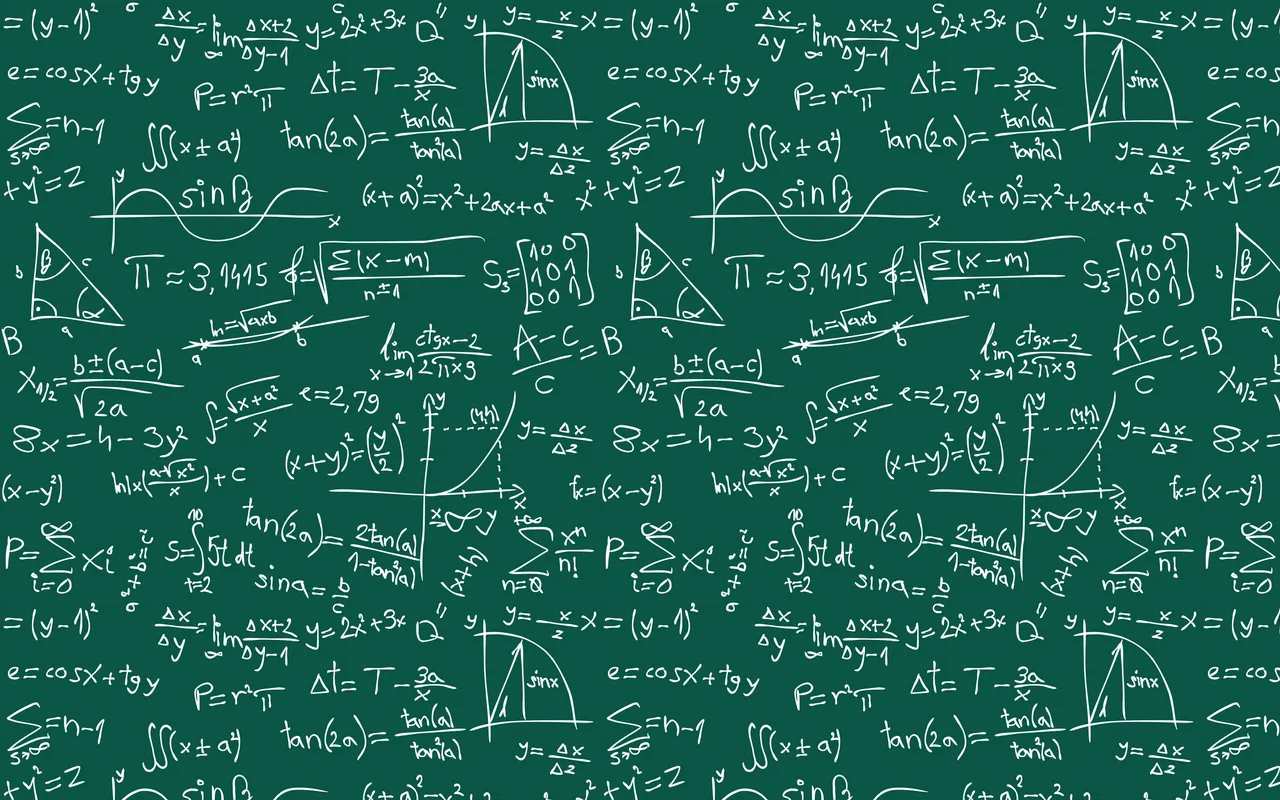
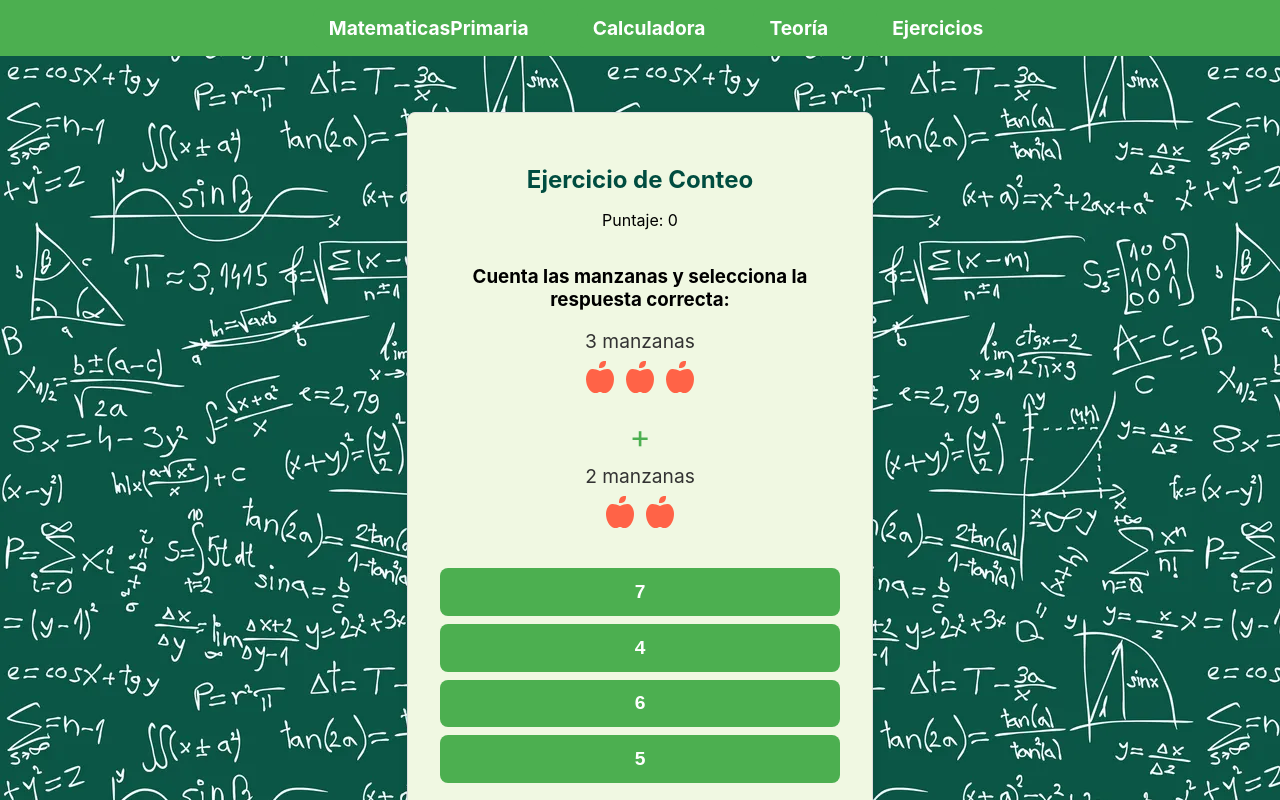
Before and after one commit to FelipeTapiasM/parcial_web, a React (Create React App) app: page /ejercicios in a window 1280 px wide. Before the commit this address had no page. Shown: the top 800 px of the page. Built offline with nearby package versions, Linux system fonts and the light colour scheme.

Commit message:
implemnatacion de apartados
se implemento el apartado de teoria y ejersicios tambien se corrigieron problemas de diseño

```diff
--- a/package.json
+++ b/package.json
@@ -9,6 +9,7 @@
     "paginasumas": "file:",
     "react": "^18.3.1",
     "react-dom": "^18.3.1",
+    "react-icons": "^5.3.0",
     "react-router-dom": "^6.27.0",
     "react-scripts": "5.0.1",
     "web-vitals": "^2.1.4"
--- a/src/App.css
+++ b/src/App.css
@@ -1,261 +1,414 @@
+/* Estilos Generales de la Aplicación */
 .App {
-  text-align: center;
+  display: flex;
+  flex-direction: column;
+  min-height: 100vh; /* Ocupa toda la altura de la ventana */
 }
 
-.App-logo {
-  height: 40vmin;
-  pointer-events: none;
+.App-content {
+  flex: 1; /* Empuja el Footer hacia abajo si el contenido es corto */
 }
 
-@media (prefers-reduced-motion: no-preference) {
-  .App-logo {
-    animation: App-logo-spin infinite 20s linear;
-  }
+/* Espacio entre el Navbar y el contenido */
+.page-content {
+  margin-top: 80px; /* Ajusta este valor según la altura del Navbar */
 }
 
-.App-link {
-  color: #61dafb;
+/* Navbar */
+.navbar {
+  background-color: #4CAF50;
+  padding: 1rem;
+  text-align: center;
+  position: fixed;
+  top: 0;
+  width: 100%;
+  z-index: 1000;
 }
 
-@keyframes App-logo-spin {
-  from {
-    transform: rotate(0deg);
-  }
-  to {
-    transform: rotate(360deg);
-  }
+.navbar ul {
+  list-style-type: none;
+  display: flex;
+  justify-content: center;
+  gap: 2rem;
+  margin: 0;
+  padding: 0;
 }
 
-/* Contenedor principal */
+.navbar li {
+  display: inline;
+}
+
+.navbar a {
+  color: white;
+  font-weight: bold;
+  text-decoration: none;
+  padding: 0.5rem 1rem;
+  border-radius: 8px;
+  transition: background-color 0.3s;
+}
+
+.navbar a:hover {
+  background-color: #388e3c;
+}
+
+/* Contenedor Principal del Título en Inicio */
 .main-container {
   background-color: #03912d;
   margin-top: 6rem;
   box-shadow: 0 4px 8px rgba(0, 0, 0, 0.2);
   border-radius: 8px;
+  text-align: center;
+  padding: 2rem;
+  color: white;
 }
 
-/* Estilos para el título */
 .nivel0 {
-
   width: 100%;
-  height: auto;
-  padding-top: 1px;
-  padding-bottom: 1px;
+  padding: 1px;
   font-family: "Courier New", Courier, monospace;
-  color: rgba(255, 255, 255, 1);
+  color: #fff;
   background-color: rgba(0, 51, 0, 0.5);
   text-align: center;
-  margin-top: 0px;
-  border: none;
-  padding-left: 0px;
-  padding-right: 0px;
-  -moz-box-shadow: 0px 0px 30px #A3FF0F;
-  -webkit-box-shadow: 0px 0px 30px #A3FF0F;
   box-shadow: 0px 0px 5px #000;
 }
 
 .nivel0X {
   max-width: 650px;
   width: 90%;
-  height: auto;
-  padding-top: 1px;
-  padding-bottom: 1px;
+  padding: 1px;
   font-family: "Courier New", Courier, monospace;
   color: rgba(255, 255, 255, 1);
   background-color: rgba(0, 51, 0, 0.9);
   text-align: center;
-  margin-top: 0px;
-  margin-left: auto;
-  margin-right: auto;
-  border: none;
-  padding-left: 0px;
-  padding-right: 0px;
-  -moz-box-shadow: 0px 0px 30px #A3FF0F;
-  -webkit-box-shadow: 0px 0px 30px #A3FF0F;
+  margin: 0 auto;
   box-shadow: 0px 0px 5px #000;
 }
 
-/* Contenedor general de opciones */
+/* Contenedor General de Opciones en Inicio */
 .contenedor-opciones {
   background-color: #f9f9f9;
   border: 1px solid #a39898;
   border-radius: 8px;
-  padding: 7.5rem;
+  padding: 2rem;
   width: 80%;
   max-width: 400px;
-  min-height: 200px; /* Altura mínima para hacer el contenedor más largo */
-  margin: 0.5rem auto;
+  margin: 2rem auto;
+  text-align: center;
   box-shadow: 0 4px 8px rgba(0, 0, 0, 0.1);
-  text-align: center;
 }
 
-/* Contenedor para los botones, alineados verticalmente */
+/* Botones en el Contenedor de Opciones */
 .botones-container {
-  display: block;
-  justify-content: center;
+  display: flex;
+  flex-direction: column;
   gap: 1rem;
-  margin-top: 0.5rem;
-
 }
 
-/* Estilo de cada botón */
 .opcion {
   background-color: #4CAF50;
   color: white;
   padding: 1rem;
-  border-top: 1px solid #b2dfdb;
-  border-bottom: 1px solid #b2dfdb;
+  border: none;
   text-align: center;
   font-weight: bold;
   font-size: 1.2rem;
   text-decoration: none;
-  display: flex;
-  justify-content: center;
+  border-radius: 8px;
   transition: background-color 0.3s;
-  width: 152%;
-  margin-left: -30%;
 }
 
 .opcion:hover {
   background-color: #388e3c;
-  transform: scale(1.05); /* Aumenta el tamaño un 5% */
-  background-color: #b2dfdb; /* Cambia a un color de fondo diferente */
 }
 
-.opcion:active {
-  background-color: #2e7d32;
-}
-
-/* Contenedor principal del footer */
+/* Footer */
 .footer {
   background-color: rgba(0, 51, 0, 0.9);
   color: white;
   padding: 2rem 0;
   text-align: center;
   width: 100%;
-  display: flex;
-  flex-direction: column; /* Organiza el contenido en una columna */
-  align-items: center; /* Centra el contenido horizontalmente */
 }
 
-/* Contenedor de las secciones del footer */
 .footer-content {
   display: flex;
-  justify-content: space-evenly;
+  justify-content: space-around;
   flex-wrap: wrap;
   max-width: 1000px;
-  width: 100%;
-  margin-bottom: 1.5rem; /* Espacio entre el contenido y los derechos reservados */
+  margin: 0 auto;
 }
 
-
-/* Estilos para cada sección individual dentro del footer */
 .footer-section {
-  margin: 0 2rem;
-  margin-left: -5%;
+  margin: 1rem;
 }
 
-/* Título de cada sección en el footer */
 .footer-section h4 {
+  font-size: 1.2rem;
   margin-bottom: 0.5rem;
-  font-size: 1.2rem;
 }
 
-/* Enlaces dentro de cada sección */
 .footer-section a {
   color: #b2dfdb;
   text-decoration: none;
   display: block;
-  margin: 0.2rem 0;
+  margin: 0.3rem 0;
   transition: color 0.3s;
 }
 
-/*Color de las opciones de contacto*/
-.footer-section p{
-  color: #b2dfdb;
-}
-
-/* Cambia el color de los enlaces al pasar el mouse */
 .footer-section a:hover {
   color: #80cbc4;
 }
 
-/* Posiciona la parte inferior del footer (derechos reservados) */
 .footer-bottom {
   font-size: 0.9rem;
   color: #a7ffeb;
   text-align: center;
+  margin-top: 1rem;
 }
 
-/* Contenedor principal de la calculadora */
+/* Contenedor de la Calculadora */
 .calculadora-container {
   background-color: #f0f8e2;
   border: 1px solid #ddd;
   border-radius: 8px;
-  padding: 7rem;
-  width: 80%; /* Ancho de la calculadora como un porcentaje de la pantalla */
-  max-width: 409px; /* Maximo ancho para pantallas grandes */
-  margin: 7rem auto; /* Centrado horizontal y espacio arriba/abajo */
+  padding: 2rem;
+  width: 80%;
+  max-width: 400px;
+  margin: 2rem auto;
   text-align: center;
   box-shadow: 0 4px 8px rgba(0, 0, 0, 0.1);
 }
 
-/* Titulo y descripcion */
 .calculadora-container h2 {
   color: #004d40;
   margin-bottom: 1rem;
-  font-size: 1.5rem;
 }
 
-.calculadora-container p {
-  color: #333; /* Color de la descripcion */
-  margin-bottom: 1.5rem;
-}
-
-/* Estilo para los inputs de numeros */
 .input-numeros {
-  display: flex; /* Coloca los inputs en una linea horizontal */
+  display: flex;
   justify-content: center;
-  gap: 1rem; /* Espacio entre los inputs */
+  gap: 1rem;
   margin-bottom: 1rem;
 }
 
 .input-numeros input {
-  width: 100px; /* Ancho de cada input */
-  padding: 0.5rem; /* Espaciado interno en los inputs */
+  width: 100px;
+  padding: 0.5rem;
   text-align: center;
   border: 1px solid #ccc;
   border-radius: 4px;
 }
 
-/* Botones de operacion */
 .botones-operacion button {
   background-color: #4CAF50;
   color: white;
   border: none;
   padding: 0.5rem 1rem;
-  margin: 0.5rem; /* Espacio entre botones */
+  margin: 0.5rem;
   border-radius: 4px;
-  cursor: pointer; /* Cambia el cursor a mano al pasar sobre el boton */
+  cursor: pointer;
   transition: background-color 0.3s;
 }
 
 .botones-operacion button:hover {
-  background-color: #388e3c; /* Color de fondo al pasar el mouse */
+  background-color: #388e3c;
 }
 
-/* Resultado */
 .resultado {
-  margin-top: 1.5rem; /* Espacio superior para separar del contenido anterior */
+  margin-top: 1.5rem;
 }
 
 .resultado h3 {
-  color: #004d40; /* Color del texto de "Resultado" */
-  font-size: 1.3rem; /* Tamaño del texto de "Resultado" */
+  color: #004d40;
+  font-size: 1.3rem;
+}
+
+/* Contenedor de los pasos en la calculadora */
+.resultado pre {
+  white-space: pre-wrap; /* Permite que el texto se ajuste dentro del contenedor */
+  word-wrap: break-word; /* Fuerza que las palabras largas se ajusten a la siguiente línea */
+  background-color: #f0f8e2; /* Color de fondo para destacar */
+  padding: 1rem; /* Espacio interno para que el texto no esté pegado a los bordes */
+  border-radius: 8px; /* Bordes redondeados */
+  border: 1px solid #ddd; /* Borde para separar del fondo */
+  max-width: 100%; /* Asegura que el contenedor no exceda el ancho del contenedor padre */
+  overflow-wrap: break-word; /* Fuerza el ajuste de las palabras si es necesario */
+  text-align: left; /* Alinea el texto a la izquierda para mayor legibilidad */
+  margin-top: 1rem; /* Espacio adicional arriba para separar del resto del contenido */
 }
 
 .resultado p {
-  font-size: 1.2rem; /* Tamaño del texto del resultado */
-  color: #333; /* Color del texto del resultado */
-  font-weight: bold; /* Negrita para resaltar el resultado */
+  font-size: 1.2rem;
+  color: #333;
+  font-weight: bold;
 }
+
+/* Contenedor de Teoría */
+.teoria-container {
+  background-color: #f0f8e2;
+  border: 1px solid #ddd;
+  border-radius: 8px;
+  padding: 2rem;
+  width: 80%;
+  max-width: 400px;
+  margin: 2rem auto;
+  text-align: center;
+  box-shadow: 0 4px 8px rgba(0, 0, 0, 0.1);
+}
+
+.teoria-container h2 {
+  color: #004d40;
+  margin-bottom: 1rem;
+}
+
+.operacion-teoria {
+  margin-top: 20px;
+}
+
+.operacion-teoria h3 {
+  color: #004d40;
+  font-size: 1.2rem;
+  margin-bottom: 0.5rem;
+}
+
+.operacion-teoria p {
+  color: #333;
+  line-height: 1.6;
+}
+
+/* Contenedor de Ejercicios Interactivos */
+.ejercicios-container {
+  background-color: #f0f8e2;
+  border: 1px solid #ddd;
+  border-radius: 8px;
+  padding: 2rem;
+  width: 80%;
+  max-width: 400px;
+  margin: 2rem auto;
+  text-align: center;
+  box-shadow: 0 4px 8px rgba(0, 0, 0, 0.1);
+}
+
+.ejercicios-container h2 {
+  color: #004d40;
+  margin-bottom: 1rem;
+}
+
+.pregunta h3 {
+  color: #333;
+  font-size: 1.2rem;
+  margin-bottom: 1rem;
+}
+
+.manzanas-container {
+  display: flex;
+  flex-direction: column;
+  align-items: center;
+  margin-bottom: 1.5rem;
+}
+
+.grupo-manzanas {
+  display: flex;
+  flex-direction: column;
+  align-items: center;
+  margin-bottom: 1rem;
+}
+
+.iconos-manzanas {
+  display: flex;
+  gap: 0.5rem;
+}
+
+.contador-manzanas {
+  font-size: 1.2rem;
+  color: #333;
+  margin-bottom: 0.5rem;
+}
+
+.manzana-icon {
+  color: #FF6347; /* Color rojo para las manzanas */
+  font-size: 2rem; /* Tamaño del icono */
+}
+
+.mas-simbolo {
+  font-size: 2rem;
+  color: #4CAF50;
+  margin: 0.5rem 0;
+}
+
+/* Opciones de respuesta */
+.opciones {
+  display: flex;
+  flex-direction: column;
+  gap: 0.5rem;
+}
+
+.opcion {
+  background-color: #4CAF50;
+  color: white;
+  padding: 0.8rem;
+  border: none;
+  border-radius: 8px;
+  cursor: pointer;
+  font-size: 1.2rem;
+  transition: background-color 0.3s, transform 0.2s;
+}
+
+.opcion:hover {
+  background-color: #388e3c;
+  transform: scale(1.05);
+}
+
+.opcion.correcto {
+  background-color: #4CAF50;
+  border: 2px solid #8BC34A;
+  color: white;
+}
+
+.opcion.incorrecto {
+  background-color: #F44336;
+  border: 2px solid #E57373;
+  color: white;
+}
+
+/* Contenedor de la explicación */
+.explicacion {
+  margin-top: 2rem;
+  padding: 1rem;
+  background-color: #f0f8e2;
+  border-radius: 8px;
+  border: 1px solid #ddd;
+  box-shadow: 0 4px 8px rgba(0, 0, 0, 0.1);
+  text-align: center;
+}
+
+.explicacion h3 {
+  color: #004d40;
+}
+
+.explicacion-pasos {
+  white-space: pre-wrap;
+  word-wrap: break-word;
+  padding: 1rem;
+  background-color: #f9f9f9;
+  border-radius: 8px;
+  text-align: left;
+  margin-top: 1rem;
+}
+
+/* Botones de navegación entre ejercicios */
+.boton-siguiente, .boton-reiniciar {
+  background-color: #4CAF50;
+  color: white;
+  padding: 0.5rem 1rem;
+  border: none;
+  border-radius: 8px;
+  cursor: pointer;
+  font-size: 1rem;
+  margin-top: 1rem;
+  transition: background-color 0.3s;
+}
+
+.boton-siguiente:hover, .boton-reiniciar:hover {
+  background-color: #388e3c;
+}
--- a/src/App.js
+++ b/src/App.js
@@ -1,19 +1,28 @@
+// App.js
 import React from 'react';
 import './App.css';
 import { BrowserRouter as Router, Routes, Route } from 'react-router-dom';
+import Navbar from './Navbar';
 import Inicio from './Inicio';
 import Calculadora from './Calculadora';
+import Teoria from './Teoria';
+import EjerciciosInteractivos from './EjerciciosInteractivos';
+import Footer from './Footer';
 
 function App() {
   return (
     <Router>
       <div className="App">
-        <header className="App-header">
+        <Navbar />
+        <div className="App-content page-content"> {/* Aplica la clase aquí */}
           <Routes>
-            <Route path="/" element={<Inicio />} /> {/* Ruta de inicio */}
-            <Route path="/calculadora" element={<Calculadora />} /> {/* Ruta de calculadora */}
+            <Route path="/" element={<Inicio />} />
+            <Route path="/calculadora" element={<Calculadora />} />
+            <Route path="/teoria" element={<Teoria />} />
+            <Route path="/ejercicios" element={<EjerciciosInteractivos />} />
           </Routes>
-        </header>
+        </div>
+        <Footer />
       </div>
     </Router>
   );
--- a/src/EjerciciosInteractivos.jsx
+++ b/src/EjerciciosInteractivos.jsx
@@ -0,0 +1,112 @@
+// EjerciciosInteractivos.jsx
+import React, { useState } from 'react';
+import { FaAppleAlt } from 'react-icons/fa';
+
+const ejercicios = [
+  { cantidad1: 3, cantidad2: 2, respuestaCorrecta: 5 },
+  { cantidad1: 4, cantidad2: 4, respuestaCorrecta: 8 },
+  { cantidad1: 2, cantidad2: 5, respuestaCorrecta: 7 },
+  { cantidad1: 6, cantidad2: 3, respuestaCorrecta: 9 },
+];
+
+const EjerciciosInteractivos = () => {
+  const [indiceEjercicio, setIndiceEjercicio] = useState(0);
+  const [respuestaSeleccionada, setRespuestaSeleccionada] = useState(null);
+  const [mostrarExplicacion, setMostrarExplicacion] = useState(false);
+  const [puntaje, setPuntaje] = useState(0);
+
+  const { cantidad1, cantidad2, respuestaCorrecta } = ejercicios[indiceEjercicio];
+  const totalManzanas = cantidad1 + cantidad2;
+
+  const opciones = [
+    respuestaCorrecta,
+    respuestaCorrecta + 1,
+    respuestaCorrecta - 1,
+    respuestaCorrecta + 2,
+  ].sort(() => Math.random() - 0.5); // Mezcla las opciones
+
+  const manejarRespuesta = (respuesta) => {
+    setRespuestaSeleccionada(respuesta);
+    setMostrarExplicacion(true);
+
+    if (respuesta === respuestaCorrecta) {
+      setPuntaje(puntaje + 1);
+    }
+  };
+
+  const siguienteEjercicio = () => {
+    setIndiceEjercicio((prevIndice) => (prevIndice + 1) % ejercicios.length);
+    setRespuestaSeleccionada(null);
+    setMostrarExplicacion(false);
+  };
+
+  const reiniciarEjercicio = () => {
+    setIndiceEjercicio(0);
+    setPuntaje(0);
+    setRespuestaSeleccionada(null);
+    setMostrarExplicacion(false);
+  };
+
+  return (
+    <div className="ejercicios-container">
+      <h2>Ejercicio de Conteo</h2>
+      <p className="puntaje">Puntaje: {puntaje}</p>
+
+      {/* Sección de manzanas */}
+      <div className="manzanas-container">
+        <h3>Cuenta las manzanas y selecciona la respuesta correcta:</h3>
+
+        <div className="grupo-manzanas">
+          <span className="contador-manzanas">{cantidad1} manzanas</span>
+          <div className="iconos-manzanas">
+            {[...Array(cantidad1)].map((_, index) => (
+              <FaAppleAlt key={`manzana1-${index}`} className="manzana-icon" />
+            ))}
+          </div>
+        </div>
+
+        <span className="mas-simbolo">+</span>
+
+        <div className="grupo-manzanas">
+          <span className="contador-manzanas">{cantidad2} manzanas</span>
+          <div className="iconos-manzanas">
+            {[...Array(cantidad2)].map((_, index) => (
+              <FaAppleAlt key={`manzana2-${index}`} className="manzana-icon" />
+            ))}
+          </div>
+        </div>
+      </div>
+
+      <div className="opciones">
+        {opciones.map((opcion) => (
+          <button
+            key={opcion}
+            onClick={() => manejarRespuesta(opcion)}
+            className={`opcion ${respuestaSeleccionada === opcion ? (opcion === respuestaCorrecta ? 'correcto' : 'incorrecto') : ''}`}
+          >
+            {opcion}
+          </button>
+        ))}
+      </div>
+
+      {/* Explicación paso a paso */}
+      {mostrarExplicacion && (
+        <div className="explicacion">
+          <h3>{respuestaSeleccionada === respuestaCorrecta ? "¡Correcto! 🎉" : "Incorrecto 😞"}</h3>
+          <p>Explicación:</p>
+          <pre className="explicacion-pasos">
+            {`Empezamos con ${cantidad1} manzanas y añadimos ${cantidad2} más.\nTotal: ${totalManzanas}.`}
+          </pre>
+          <button onClick={siguienteEjercicio} className="boton-siguiente">
+            Siguiente Ejercicio
+          </button>
+          <button onClick={reiniciarEjercicio} className="boton-reiniciar">
+            Reiniciar
+          </button>
+        </div>
+      )}
+    </div>
+  );
+};
+
+export default EjerciciosInteractivos;
--- a/src/Inicio.jsx
+++ b/src/Inicio.jsx
@@ -1,39 +1,29 @@
+// Inicio.jsx
 import React from 'react';
 import { Link } from 'react-router-dom';
-import Navbar from './navbar';
-import Footer from './footer';
-
 
 const Inicio = () => {
   return (
     <div>
-      {/*Sirve para exportar el navbar*/}
-      <Navbar />
-
-      {/*divs para el subtitulo*/}
+      {/* Contenedor para el subtítulo */}
       <div className="main-container">
-        {/* Contenedor del titulo con las dos clases */}
         <div className="nivel0">
           <div className="nivel0X">
-            <p align= "center">
+            <p align="center">
               <font size="+1">Teoría y ejercicios resueltos de matemáticas</font>
             </p>
           </div>
         </div>
       </div>
 
-     {/* Contenedor de opciones (cuadro general) */}
-     <div className="contenedor-opciones">
-        {/* Contenedor de botones */}
+      {/* Contenedor de opciones (cuadro general) */}
+      <div className="contenedor-opciones">
         <div className="botones-container">
           <Link to="/calculadora" className="opcion">Calculadora</Link>
           <Link to="/teoria" className="opcion">Teoría</Link>
-          <Link to="/ejercicios-interactivos" className="opcion">Ejercicios</Link>
+          <Link to="/ejercicios" className="opcion">Ejercicios</Link>
         </div>
       </div>
-
-      {/*Sirve para exportar el footer*/}
-      <Footer />
     </div>
   );
 };
--- a/src/navbar.jsx
+++ b/src/navbar.jsx
@@ -1,3 +1,4 @@
+// Navbar.jsx
 import React from 'react';
 import { Link } from 'react-router-dom';
 
@@ -5,21 +6,53 @@ const Navbar = () => {
   return (
     <nav style={{
       backgroundColor: '#4CAF50',
-      padding: '2rem',
+      padding: '1rem',
       textAlign: 'center',
-      textDecoration: 'none',
-      color: 'white',
-      fontWeight: 'bold',
-      fontSize: '1.5rem',
-      position: 'fixed', // Fijar en la parte superior
+      position: 'fixed',
       top: 0,
-      width: '100%', // Ancho completo de la pantalla
-      zIndex: 1000
+      width: '100%',
+      zIndex: 1000,
     }}>
-      {/* Enlace al inicio */}
-      <Link to="/" >MatematicasPrimaria</Link>
+      <ul style={{
+        listStyleType: 'none',
+        display: 'flex',
+        justifyContent: 'center',
+        gap: '2rem',
+        margin: 0,
+        padding: 0,
+      }}>
+        <li>
+          <Link to="/" style={linkStyle}>MatematicasPrimaria</Link>
+        </li>
+        <li>
+          <Link to="/calculadora" style={linkStyle}>Calculadora</Link>
+        </li>
+        <li>
+          <Link to="/teoria" style={linkStyle}>Teoría</Link>
+        </li>
+        <li>
+          <Link to="/ejercicios" style={linkStyle}>Ejercicios</Link>
+        </li>
+      </ul>
     </nav>
   );
 };
 
+// Estilos para los enlaces
+const linkStyle = {
+  color: 'white',
+  textDecoration: 'none',
+  fontWeight: 'bold',
+  fontSize: '1.2rem',
+  padding: '0.5rem 1rem',
+  backgroundColor: '#4CAF50',
+  borderRadius: '8px',
+  transition: 'background-color 0.3s',
+};
+
+// Estilo para el hover de los enlaces
+linkStyle[':hover'] = {
+  backgroundColor: '#388e3c',
+};
+
 export default Navbar;
```
Also changed, not shown: src/Calculadora.jsx (+1 -7 lines), src/Teoria.jsx (+37 -0 lines), src/footer.jsx (+6 -5 lines), 1 other file (tests, documents, lock files or other folders).
